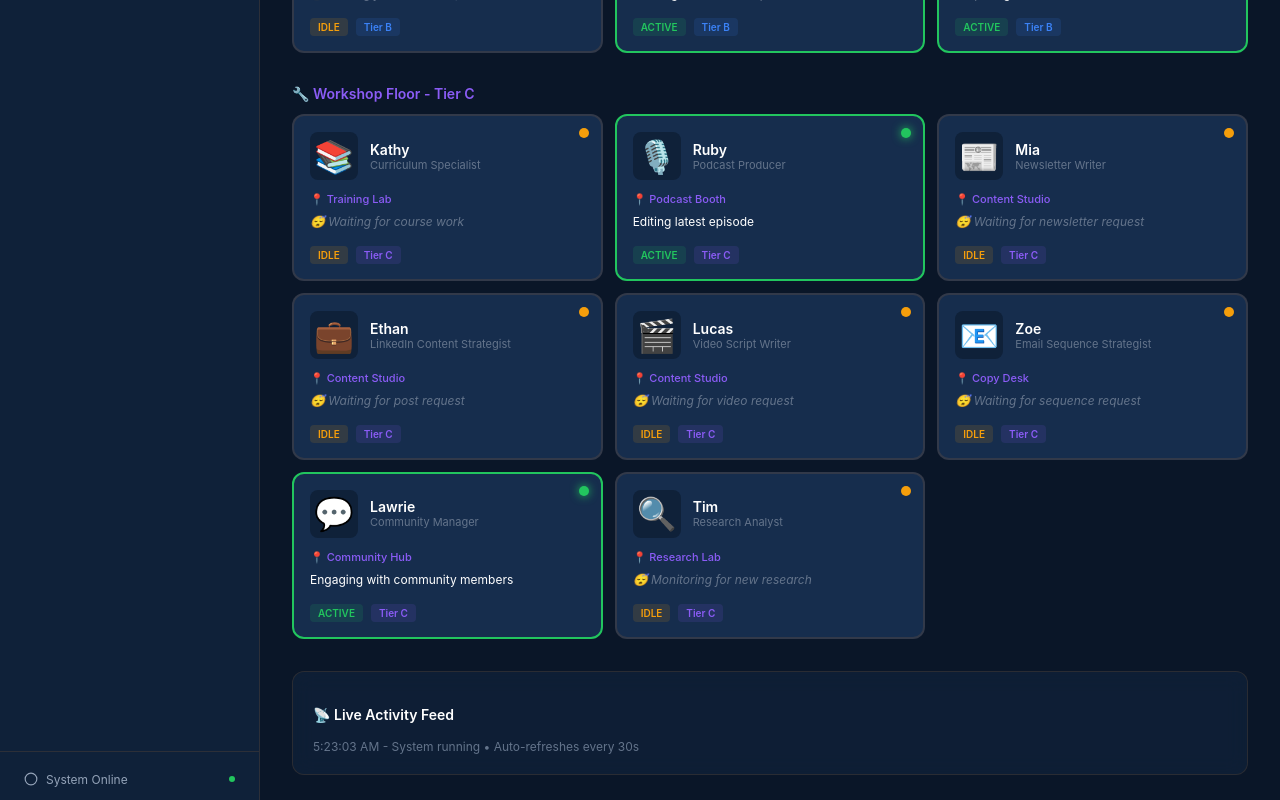
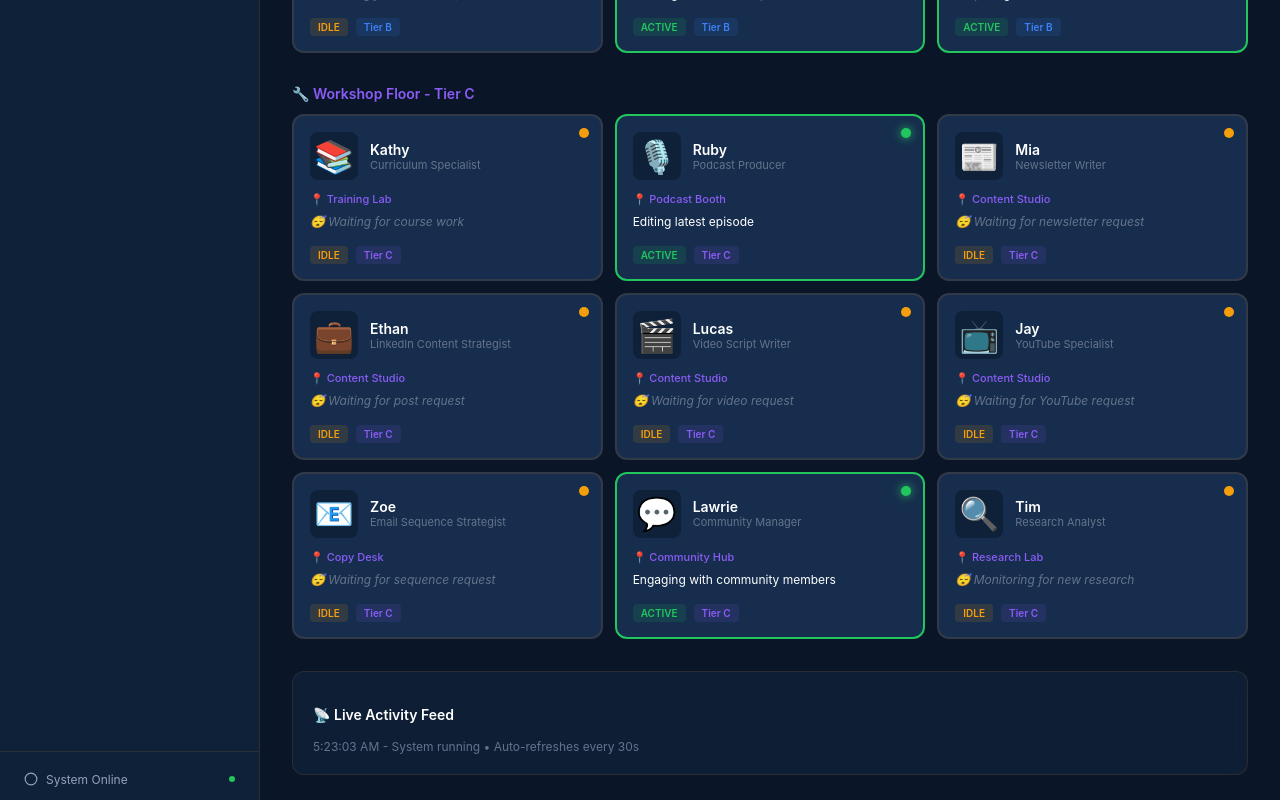
Before and after one commit to brendan134/mission-control, a Next.js app in the folder mission-control/: page /office in a window 1280 px wide. Shown: the part 829-1629 px from the top of the page. Built offline with nearby package versions, Linux system fonts and the light colour scheme.

Commit message:
feat: Add Jay (YouTube Specialist) to Team and Office pages

```diff
--- a/mission-control/src/app/office/page.tsx
+++ b/mission-control/src/app/office/page.tsx
@@ -27,6 +27,7 @@ const agents: Agent[] = [
   { id: 'newsletter', name: 'Mia', role: 'Newsletter Writer', tier: 'C', status: 'idle', currentTask: 'Waiting for newsletter request', avatar: '📰', location: 'Content Studio' },
   { id: 'linkedin', name: 'Ethan', role: 'LinkedIn Content Strategist', tier: 'C', status: 'idle', currentTask: 'Waiting for post request', avatar: '💼', location: 'Content Studio' },
   { id: 'video', name: 'Lucas', role: 'Video Script Writer', tier: 'C', status: 'idle', currentTask: 'Waiting for video request', avatar: '🎬', location: 'Content Studio' },
+  { id: 'youtube', name: 'Jay', role: 'YouTube Specialist', tier: 'C', status: 'idle', currentTask: 'Waiting for YouTube request', avatar: '📺', location: 'Content Studio' },
   { id: 'email-sequence', name: 'Zoe', role: 'Email Sequence Strategist', tier: 'C', status: 'idle', currentTask: 'Waiting for sequence request', avatar: '📧', location: 'Copy Desk' },
   { id: 'community', name: 'Lawrie', role: 'Community Manager', tier: 'C', status: 'active', currentTask: 'Engaging with community members', avatar: '💬', location: 'Community Hub' },
   { id: 'research', name: 'Tim', role: 'Research Analyst', tier: 'C', status: 'idle', currentTask: 'Monitoring for new research', avatar: '🔍', location: 'Research Lab' },
--- a/mission-control/src/app/team/page.tsx
+++ b/mission-control/src/app/team/page.tsx
@@ -27,6 +27,7 @@ const teamMembers: TeamMember[] = [
   { id: 'newsletter', name: 'Mia', role: 'Newsletter Writer', tier: 'C', model: 'flashlite', reportsTo: 'content', responsibilities: ['Weekly leadership newsletters', 'Deep dive content', 'Case study features'] },
   { id: 'linkedin', name: 'Ethan', role: 'LinkedIn Content Strategist', tier: 'C', model: 'flashlite', reportsTo: 'content', responsibilities: ['LinkedIn post creation', 'Thought leadership content', 'Engagement optimisation'] },
   { id: 'video', name: 'Lucas', role: 'Video Script Writer', tier: 'C', model: 'flashlite', reportsTo: 'content', responsibilities: ['Video script writing', 'Short-form content', 'YouTube long-form content'] },
+  { id: 'youtube', name: 'Jay', role: 'YouTube Specialist', tier: 'C', model: 'flashlite', reportsTo: 'video', responsibilities: ['YouTube SEO', 'Thumbnail optimization', 'Video descriptions', 'Channel strategy'] },
   { id: 'email-sequence', name: 'Zoe', role: 'Email Sequence Strategist', tier: 'C', model: 'flashlite', reportsTo: 'messaging', responsibilities: ['Nurture sequences', 'Launch sequences', 'Welcome sequences', 'Follow-up sequences'] },
   { id: 'community', name: 'Lawrie', role: 'Community Manager', tier: 'C', model: 'flashlite', reportsTo: 'niles', responsibilities: ['Community engagement', 'Member support', 'Event coordination'] },
   { id: 'research', name: 'Tim', role: 'Research Analyst', tier: 'C', model: 'flashlite', reportsTo: 'strategy', responsibilities: ['Market research', 'Data analysis', 'Competitive intelligence'] }
```
